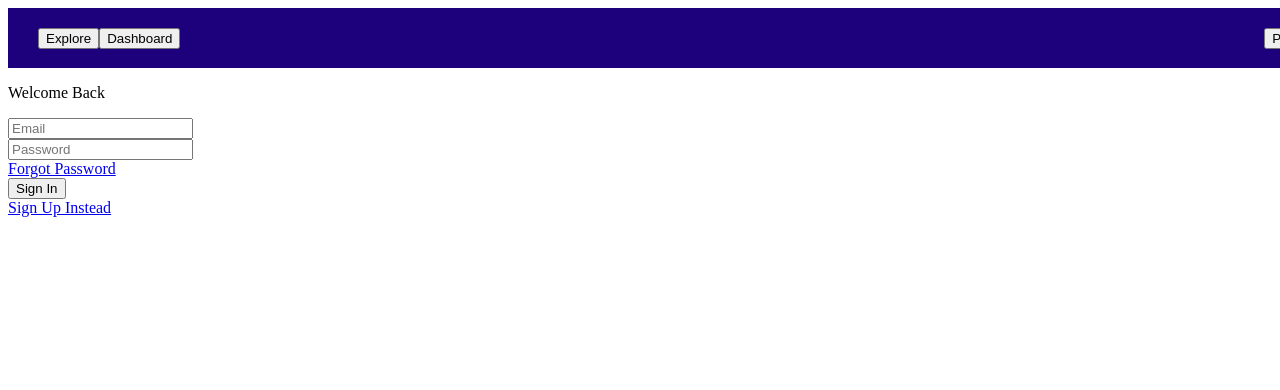
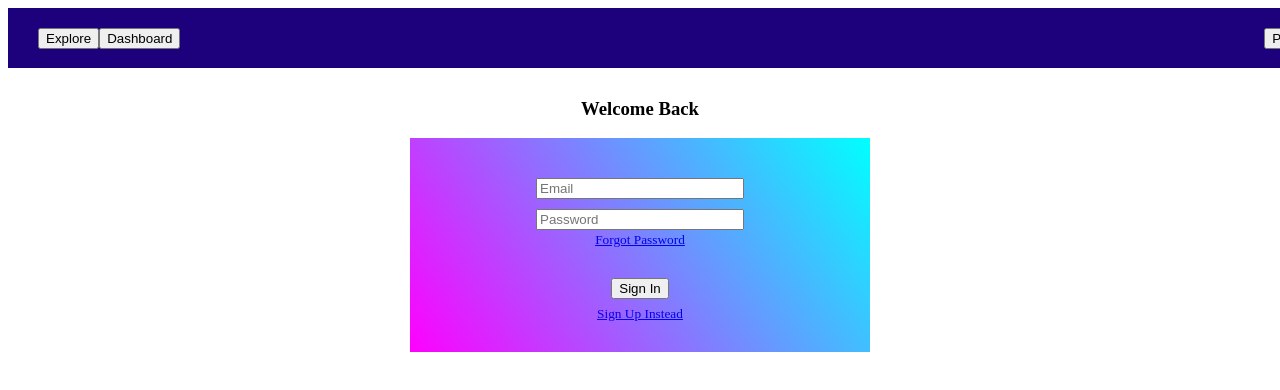
Before and after one commit to jessicatong43/NOSTRings_Attached, a React app: page /sign-in in a window 1280 px wide. Shown: the top 390 px of the page. Built offline with nearby package versions, Linux system fonts and the light colour scheme; the HTML template or start-up script is replaced by a standard one.

Commit message:
Added some styling for Sign In and Profile.

```diff
--- a/client/src/components/ExploreCard.jsx
+++ b/client/src/components/ExploreCard.jsx
@@ -11,8 +11,11 @@ function ExploreCard({ newsletter, newsletterId }) {
 
   return (
     <article className='newsletter-card' onClick={handleClick}>
-      <h3>{newsletter.title}</h3>
-      <h6>By {newsletter.author}</h6>
+      <div>
+        <h3>{newsletter.title}</h3>
+        <h5>By {newsletter.author}</h5>
+      </div>
+      <small>{newsletter.subscribers.length} subscribers</small>
     </article>
   );
 }
--- a/client/src/index.css
+++ b/client/src/index.css
@@ -1,6 +1,12 @@
 /* body {
   background-color: #000017;
 } */
+
+/* Text margin & padding reset */
+h1, h2, h3, h4, h5, h6, p, small, dl, dt, dd, ol, ul, li {
+  margin: 0;
+	padding: 0;
+}
 
 .gradient-text {
   display: inline-block;
@@ -57,6 +63,7 @@
   justify-content: center;
 }
 
+/* ========= NAV BAR ========= */
 .nav-bar {
   width: 100vw;
   display: flex;
@@ -94,6 +101,9 @@
   justify-content: center;
 }
 
+
+/* ========= LOADING SPINNER ========= */
+
 .loadingSpinnerContainer {
   display: flex;
   justify-content: center;
@@ -123,6 +133,9 @@
 ul {
   list-style-type: none;
 }
+
+
+/* ========= NEWSLETTER ========= */
 
 .newsletter-overview {
   display: flex;
@@ -156,6 +169,9 @@ ul {
   justify-content: flex-start;
 }
 
+
+/* ========= SEARCHBAR ========= */
+
 #search form {
   margin: 30px;
   display: grid;
@@ -167,25 +183,104 @@ ul {
   border-radius: 11px;
 }
 
+
+/* ========= EXPLORE ========= */
+
 #explore {
   margin: 30px;
+  display: flex;
+  flex-wrap: wrap;
 }
 
 .newsletter-card {
   width: 150px;
+  height: 150px;
   border: 1px solid;
   border-color: #000;
   border-radius: 20px;
+  margin: 0px 20px 20px 0px;
+  padding: 20px;
+  display: grid;
+  grid-template-rows: 1fr 25px;
+}
+
+.newsletter-card h3, h5 {
+  margin-bottom: 15px;
+}
+
+.newsletter-card small {
+  align-self: flex-end;
+  justify-self: flex-end;
+}
+
+/* ========= PROFILE ========= */
+
+.profile-grid {
+  margin: 30px;
+  display: grid;
+  grid-template-columns: 1fr 200px;
+}
+
+.profile-newsletter-header {
+  display: flex;
+  justify-content: space-between;
+}
+
+.yourNewsletters {
+  display: flex;
+  flex-wrap: wrap;
+}
+
+.createNewsletter {
+  width: 100px;
+  background: linear-gradient(54deg,#f0f,#0ff);
+  color: #fff;
+  border-radius: 15px;
+  margin-right: 20px;
+  padding: 10px;
+  display: flex;
+  align-items: center;
+  justify-content: center;
+}
+
+.createNewsletter p {
+  text-align: center;
+}
+
+.user-info {
+  border-left: 1px solid dimgray;
+  padding: 20px;
+}
+
+.user-info small {
+  color: dimgray;
+}
+
+/* ========= SIGN IN ========= */
+
+.sign-in-container {
+  padding: 30px;
+  margin: auto;
+  text-align: center;
+}
+
+.sign-in-main {
+  background: linear-gradient(54deg,#f0f,#0ff);
+  width: 400px;
+  margin: auto;
   padding: 30px;
 }
 
-.profile-category {
-  border: 1px solid #000;
-  border-radius: 15px;
-  margin: 20px;
-  padding: 15px;
+.sign-in-form {
+  text-align: center;
 }
 
-#profile h2 {
-  margin: 0px;
+.sign-in-form input {
+  display: block;
+  margin: 10px auto 0px auto;
+  width: 200px;
 }
+
+#sign-in-button {
+  margin: 30px auto 5px auto;
+}
--- a/client/src/pages/Profile.jsx
+++ b/client/src/pages/Profile.jsx
@@ -60,31 +60,18 @@ function Profile() {
 
   return (
     <div className="profile">
-      <header className="profileHeader">
-        <p className="pageHeader">Profile</p>
-        <button
-          type="button"
-          onClick={onLogout}
-          className="logOut"
-        >
-          Logout
-        </button>
-      </header>
 
-      <main>
-
-        <div className="profileCard">
-          <p>{`Username: ${auth.currentUser.displayName || null}`}</p>
-          <p>{`Email: ${auth.currentUser.email || null}`}</p>
+      <main className="profile-grid">
+        <section>
+          <div className="profile-newsletter-header">
+            <h3>Your Newsletters</h3>
+            <Link to="/create-newsletter" className="createNewsletter">
+              <p>+ Create</p>
+            </Link>
           </div>
-
-        <Link to="/create-newsletter" className="createNewsletter">
-          <p>Create your own newsletter!</p>
-        </Link>
+          <div>
             {!loading && newsletters?.length > 0 ? (
-          <>
-            <p>Your Newsletters</p>
-            <ul>
+              <ul className="yourNewsletters">
                 {newsletters.map((newsletter) => (
                   <ExploreCard
                     key={newsletter.id}
@@ -93,8 +80,25 @@ function Profile() {
                   />
                 ))}
               </ul>
-          </>
             ) : <p>You do not have any newsletters yet</p> }
+          </div>
+        </section>
+
+        <section className="user-info">
+          <small>Username</small>
+          <p>{auth.currentUser.displayName || null}</p>
+          <br />
+          <small>Email</small>
+          <p>{auth.currentUser.email || null}</p>
+          <br />
+          <button
+            type="button"
+            onClick={onLogout}
+            className="logOut"
+          >
+            Logout
+          </button>
+        </section>
       </main>
     </div>
   );
--- a/client/src/pages/SignIn.jsx
+++ b/client/src/pages/SignIn.jsx
@@ -40,15 +40,16 @@ function SignIn() {
   };
 
   return (
-    <div>
+    <div className="sign-in-container">
       <header>
-        <p>
+        <h3>
           Welcome Back
-        </p>
+        </h3>
+        <br />
       </header>
 
-      <main>
-        <form onSubmit={onSubmit}>
+      <main className="sign-in-main">
+        <form className="sign-in-form" onSubmit={onSubmit}>
           <input
             type="email"
             className="emailInput"
@@ -57,8 +58,6 @@ function SignIn() {
             value={email}
             onChange={onChange}
           />
-
-          <div>
           <input
             type="password"
             className="passwordInput"
@@ -67,13 +66,12 @@ function SignIn() {
             value={password}
             onChange={onChange}
           />
-          </div>
 
           <Link to="/forgot-password">
-            Forgot Password
+            <small>Forgot Password</small>
           </Link>
 
-          <div>
+          <div id="sign-in-button">
             <button type="submit">
               Sign In
             </button>
@@ -81,7 +79,7 @@ function SignIn() {
         </form>
 
         <Link to="/sign-up">
-          Sign Up Instead
+          <small>Sign Up Instead</small>
         </Link>
       </main>
     </div>
```
Lines whose indentation alone changed are shown as unchanged.
